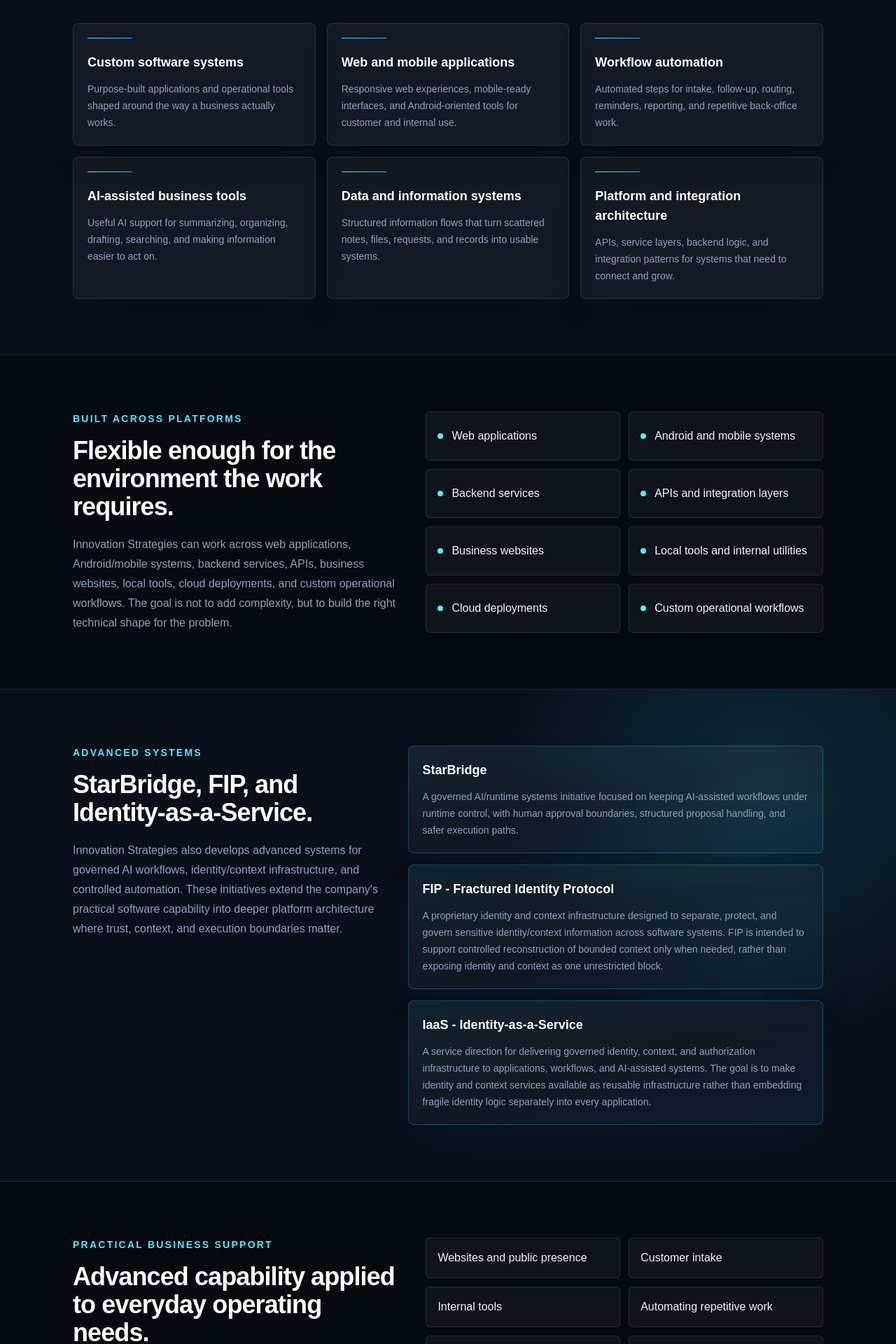
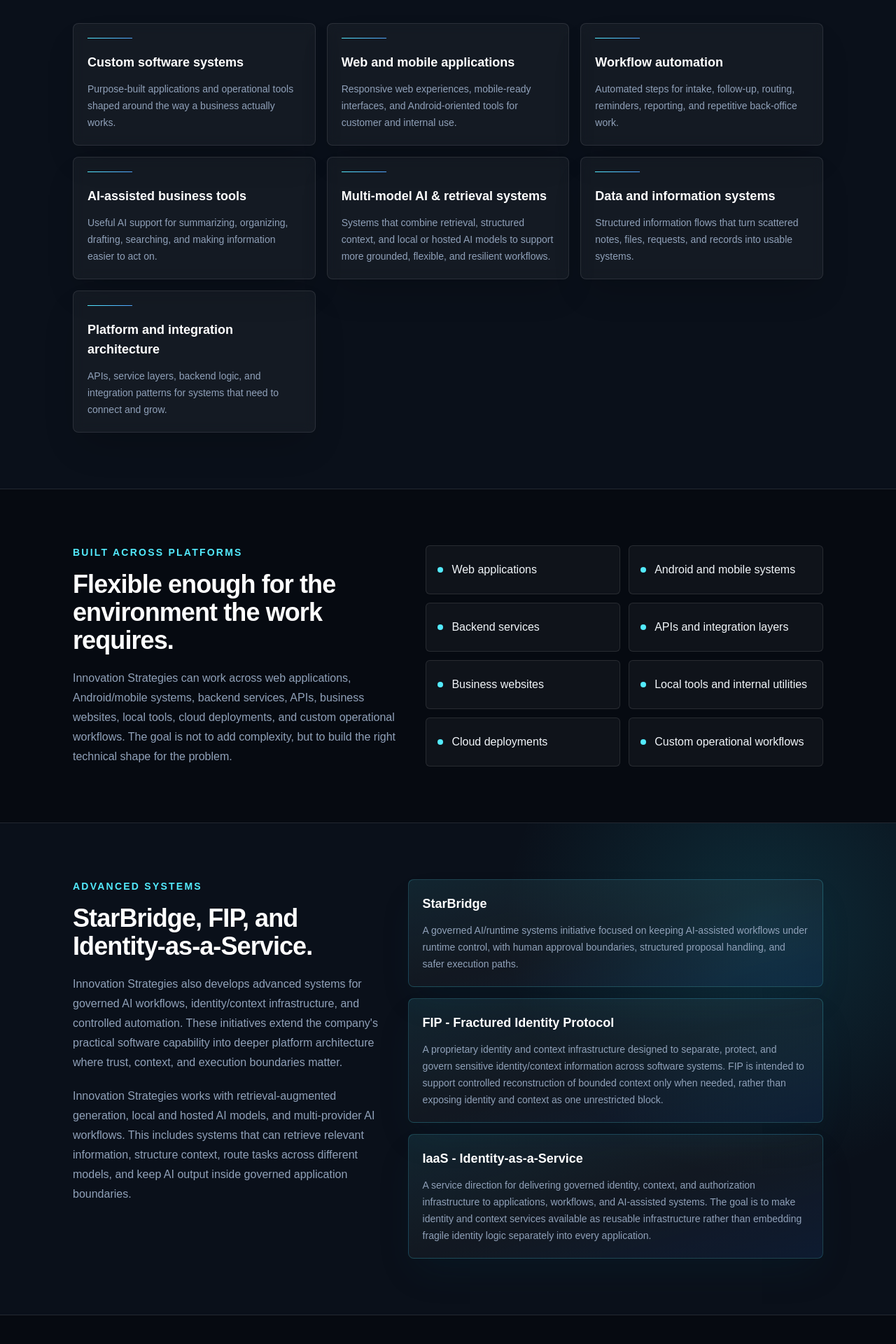
Before and after one commit to jsnfeinstein71/innovationstrategies-site, a Next.js app: page / in a window 1280 px wide. Shown: the part 968-2888 px from the top of the page at 70% size. Built offline with nearby package versions, Linux system fonts and the light colour scheme.

Commit message:
Add multi-model AI and retrieval positioning

```diff
--- a/app/page.tsx
+++ b/app/page.tsx
@@ -18,6 +18,11 @@ const buildCards = [
     title: "AI-assisted business tools",
     description:
       "Useful AI support for summarizing, organizing, drafting, searching, and making information easier to act on.",
+  },
+  {
+    title: "Multi-model AI & retrieval systems",
+    description:
+      "Systems that combine retrieval, structured context, and local or hosted AI models to support more grounded, flexible, and resilient workflows.",
   },
   {
     title: "Data and information systems",
@@ -203,6 +208,14 @@ export default function Home() {
                 practical software capability into deeper platform architecture
                 where trust, context, and execution boundaries matter.
               </p>
+              <p className="mt-5 text-base leading-7 text-slate-400">
+                Innovation Strategies works with retrieval-augmented
+                generation, local and hosted AI models, and multi-provider AI
+                workflows. This includes systems that can retrieve relevant
+                information, structure context, route tasks across different
+                models, and keep AI output inside governed application
+                boundaries.
+              </p>
             </div>
             <div className="space-y-4">
               {innovationTracks.map((track) => (
```
